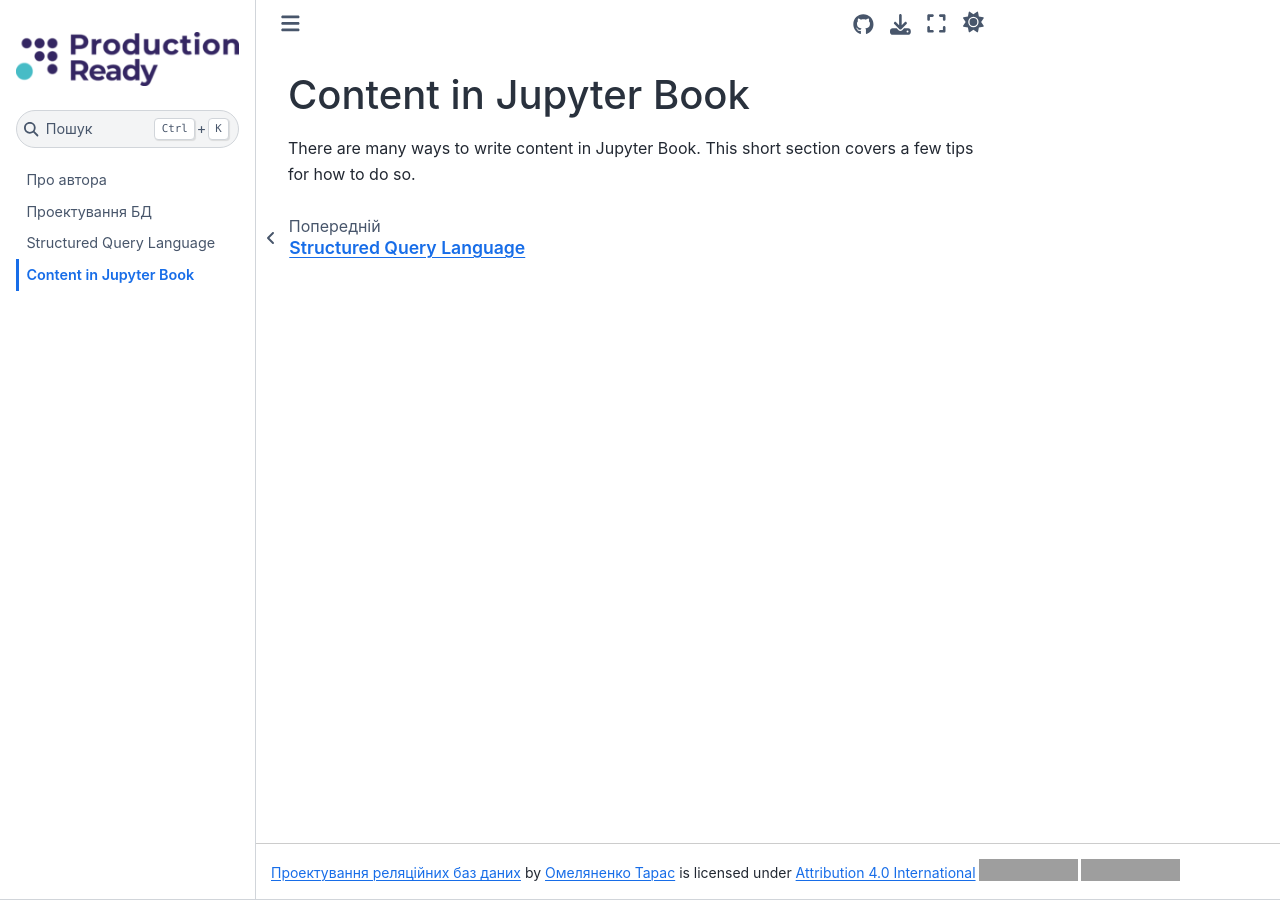
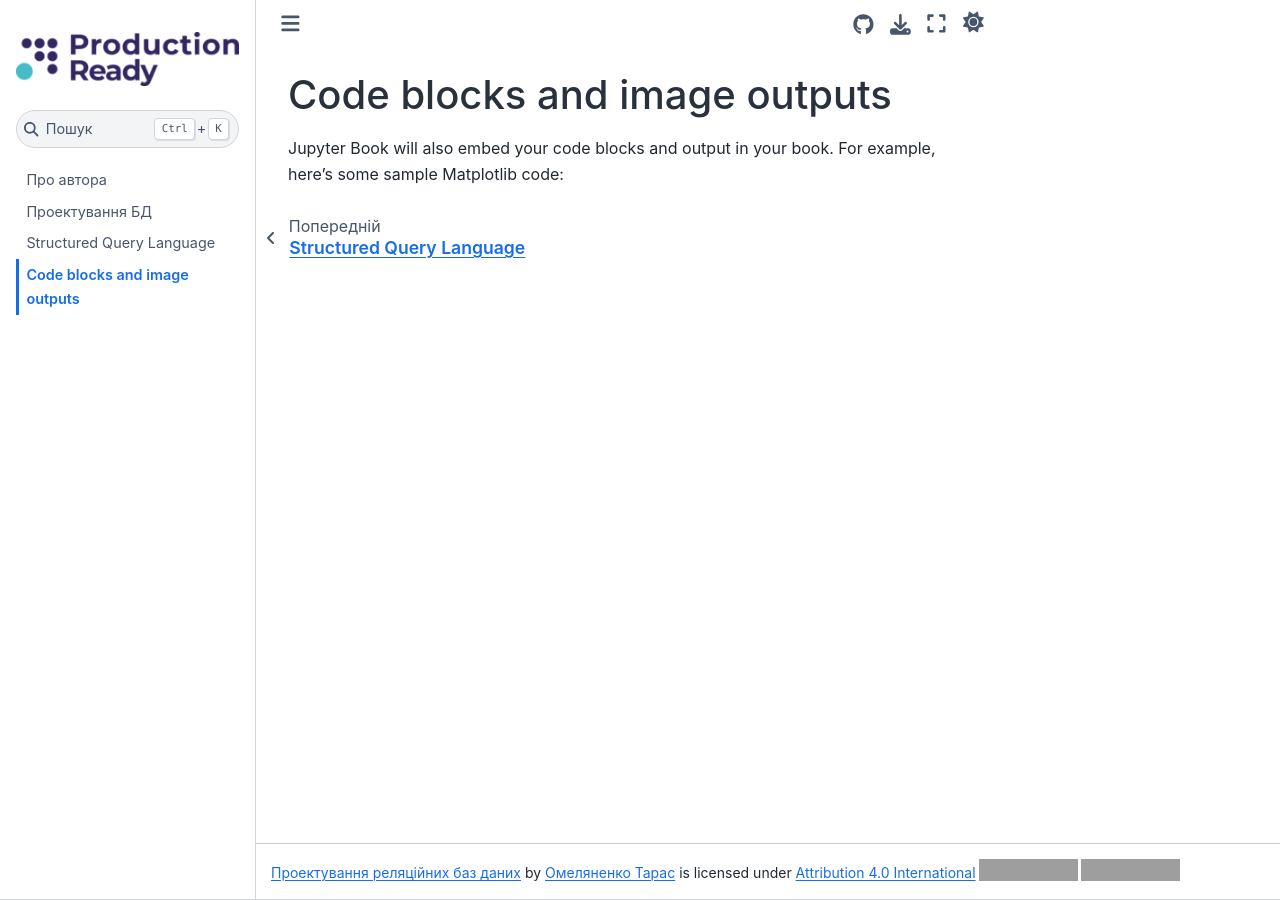
Before and after one commit to Miroling/design-relational-databases, a Jupyter Book: the page built from 04-indexes.md, in a window 1280 px wide. Built offline with Jupyter Book 1.0.4 settings and Sphinx 7.4.7 and the Sphinx Book theme 1.1.4, drawn with Linux system fonts in a browser that asks for light colours; grey boxes are pictures that could not be loaded.

Commit message:
Update code

````diff
--- a/.gitpod.yml
+++ b/.gitpod.yml
@@ -22,3 +22,4 @@
     - ms-toolsai.jupyter-renderers
     - chrisjsewell.myst-tml-syntax
     - streetsidesoftware.code-spell-checker-ukrainian
+    - ExecutableBookProject.myst-highlight
--- a/04-indexes.md
+++ b/04-indexes.md
@@ -1,5 +1,12 @@
-Content in Jupyter Book
-=======================
+## Code blocks and image outputs
 
-There are many ways to write content in Jupyter Book. This short section
-covers a few tips for how to do so.
+Jupyter Book will also embed your code blocks and output in your book.
+For example, here's some sample Matplotlib code:
+
+```{code-cell} ipython3
+:tags: [hide-cell, thebe-init]
+
+from matplotlib import rcParams, cycler
+import matplotlib.pyplot as plt
+import numpy as np
+```
````
Also changed, not shown: conf.py (+39 -3 lines), 02-database-design.ipynb, 03-sql.ipynb.
